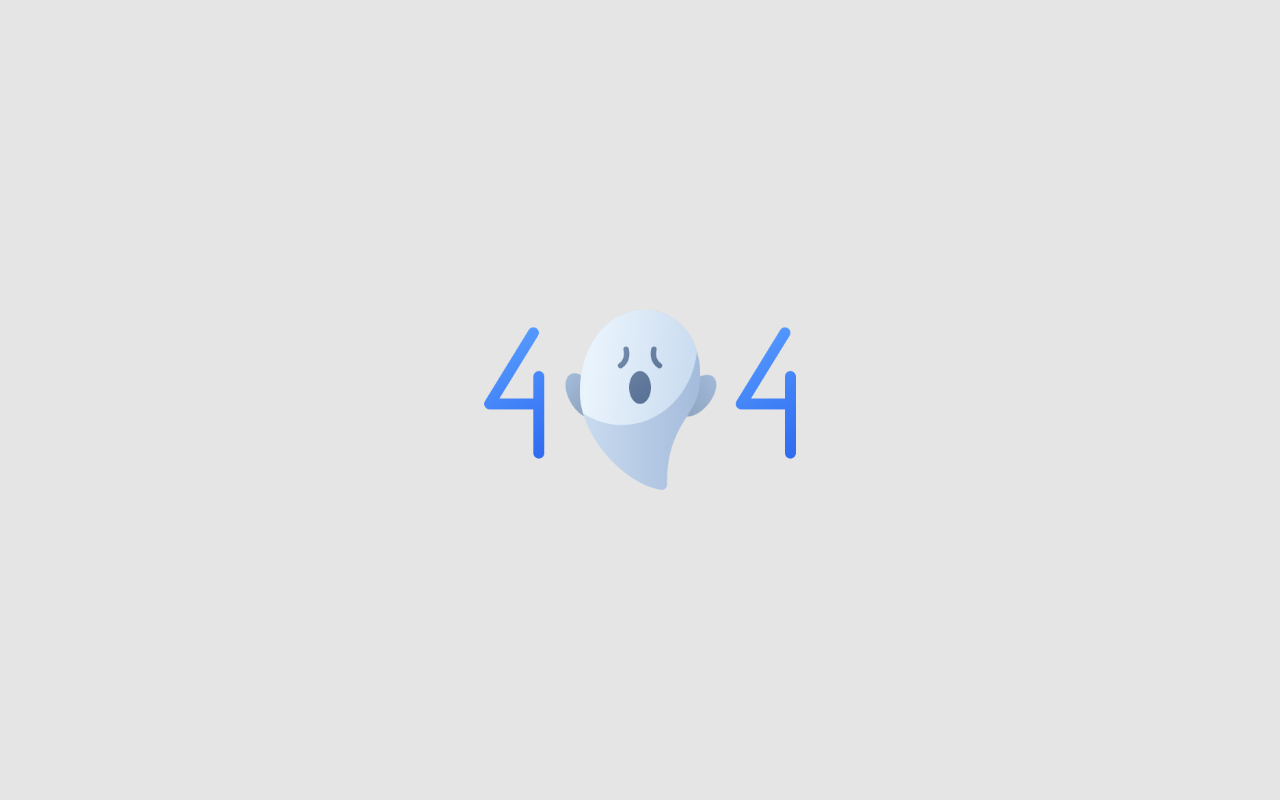
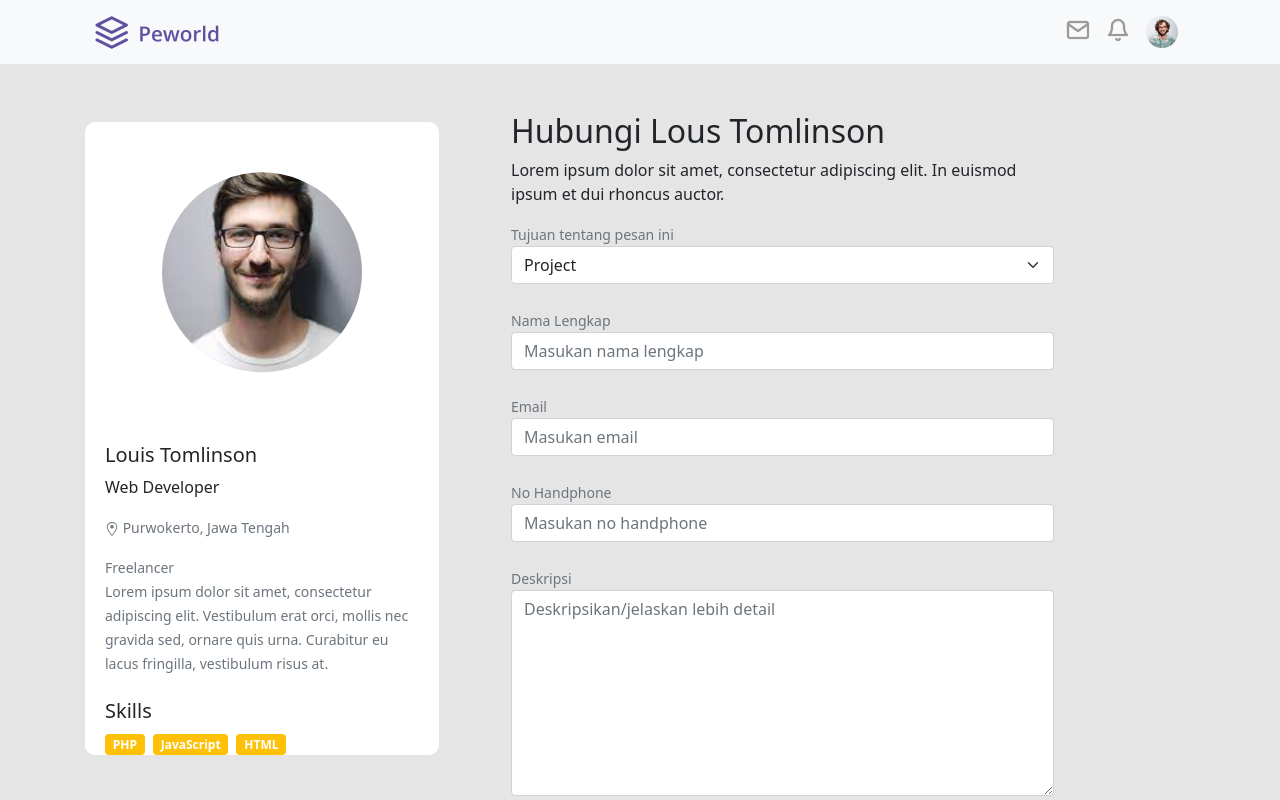
Before and after one commit to ilhamyusuf27/bypass-front-end, a React (Create React App) app: page /hire in a window 1280 px wide. Shown: the top 800 px of the page. Built offline with nearby package versions, Linux system fonts and the light colour scheme.

Commit message:
[ADD] Page hire

```diff
--- a/src/App.js
+++ b/src/App.js
@@ -12,6 +12,7 @@ import NotFound from "./Pages/NotFound/NotFound";
 import ProfileEmployee from "./Pages/ProfileEmployee/ProfileEmployee";
 import Register from "./Pages/Register/Register";
 import CompanyRegister from "./Pages/Register/CompanyRegis";
+import Hire from "./Pages/Hire/Hire";
 
 function App() {
 	return (
@@ -30,6 +31,7 @@ function App() {
 					<Route path="/profile-company" element={<ProfileCompany />} />
 					<Route path="/home" element={<Home />} />
 					<Route path="/profile-employee" element={<ProfileEmployee />} />
+					<Route path="hire" element={<Hire />} />
 				</Route>
 			</Routes>
 		</BrowserRouter>
--- /dev/null
+++ b/src/Pages/Hire/Hire.js
@@ -0,0 +1,94 @@
+import React from "react";
+
+import { Button, Badge, Form } from "react-bootstrap";
+import { GoLocation } from "react-icons/go";
+
+import employeeImg from "../../Assets/Images/profile image example.jpeg";
+
+function Hire() {
+	return (
+		<>
+			<div className="wrapper-home mb-5">
+				<div className="row mt-5">
+					<div className="col-4">
+						<div className="card">
+							<div className="text-center">
+								<img src={employeeImg} className="card-img-top profile-employee-img" alt="..." />
+							</div>
+							<div className="card-body">
+								<h5 className="card-title">Louis Tomlinson</h5>
+								<p>Web Developer</p>
+								<p className="card-text">
+									<small className="text-muted">
+										<GoLocation /> Purwokerto, Jawa Tengah
+									</small>
+								</p>
+								<small className="text-muted">Freelancer</small>
+								<p className="card-text">
+									<small className="text-muted">
+										Lorem ipsum dolor sit amet, consectetur adipiscing elit. Vestibulum erat orci, mollis nec gravida sed, ornare quis urna. Curabitur eu lacus fringilla, vestibulum risus at.
+									</small>
+								</p>
+								<div className="skills-badge-employee mt-4">
+									<h5>Skills</h5>
+									<span className="skills-badge-home">
+										<Badge bg="warning">PHP</Badge>
+									</span>
+									<span className="skills-badge-home">
+										<Badge bg="warning">JavaScript</Badge>
+									</span>
+									<span className="skills-badge-home">
+										<Badge bg="warning">HTML</Badge>
+									</span>
+								</div>
+							</div>
+						</div>
+					</div>
+					<div className="col-6 ms-5">
+						<h2>Hubungi Lous Tomlinson</h2>
+						<p>Lorem ipsum dolor sit amet, consectetur adipiscing elit. In euismod ipsum et dui rhoncus auctor.</p>
+						<Form>
+							<Form.Group className="mb-4" controlId="formBasicEmail">
+								<Form.Text className="text-muted">Tujuan tentang pesan ini</Form.Text>
+								<Form.Select aria-label="Default select example">
+									<option>Project</option>
+									<option value="1">One</option>
+									<option value="2">Two</option>
+									<option value="3">Three</option>
+								</Form.Select>
+							</Form.Group>
+
+							<Form.Group className="mb-4" controlId="fullname">
+								<Form.Text className="text-muted">Nama Lengkap</Form.Text>
+								<Form.Control type="text" placeholder="Masukan nama lengkap" />
+							</Form.Group>
+
+							<Form.Group className="mb-4" controlId="email">
+								<Form.Text className="text-muted">Email</Form.Text>
+								<Form.Control type="email" placeholder="Masukan email" />
+							</Form.Group>
+
+							<Form.Group className="mb-4" controlId="phone-number">
+								<Form.Text className="text-muted">No Handphone</Form.Text>
+								<Form.Control type="email" placeholder="Masukan no handphone" />
+							</Form.Group>
+
+							<Form.Group className="mb-5" controlId="exampleForm.ControlTextarea1">
+								<Form.Text className="text-muted">Deskripsi</Form.Text>
+								<Form.Control as="textarea" rows={8} placeholder="Deskripsikan/jelaskan lebih detail " />
+							</Form.Group>
+
+							<div className="d-grid gap-2">
+								<Button variant="warning" size="lg" className="text-light">
+									Hire
+								</Button>
+							</div>
+						</Form>
+					</div>
+				</div>
+			</div>
+		</>
+	);
+}
+
+export default Hire;
```
